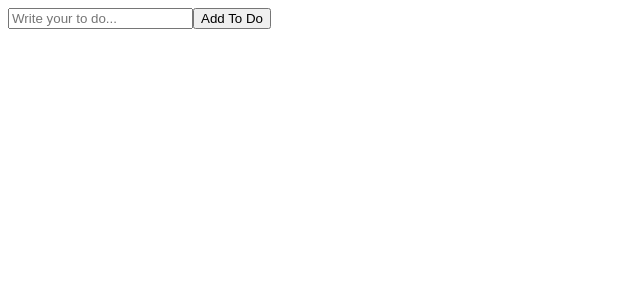
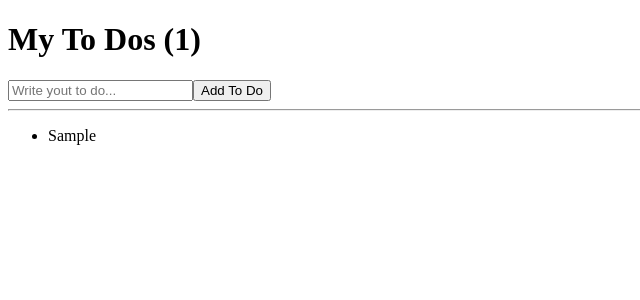
Before and after one commit to kang-mincheol/react-movie-app, a React (Create React App) app: page / in a window 1280 px wide. Both pictures are taken after typing "Sample" into the empty fields and a click on the button "Add To Do". Shown: the top 300 px of the page, without its empty margins (0-640 px from the left). Built offline with nearby package versions, Linux system fonts and the light colour scheme.

Commit message:
array state handling

```diff
--- a/src/App.js
+++ b/src/App.js
@@ -2,23 +2,34 @@ import { useState } from "react";
 
 function App() {
   const [toDo, setToDo] = useState("");
+  const [toDos, setToDos] = useState([]);
   const onChange = (event) => setToDo(event.target.value);
   const onSubmit = (event) => {
     event.preventDefault();
     if(toDo === "") {
       return;
     }
+
+    setToDos(currentArray => [toDo, ...currentArray]);
     setToDo("");
-
   }
 
+  console.log(toDos);
+
   return (
-    <div>
-      <form onSubmit={onSubmit}>
-        <input onChange={onChange} value={toDo} type="text" placeholder="Write your to do..." />
-        <button>Add To Do</button>
-      </form>
-    </div>
+  <div>
+    <h1>My To Dos ({toDos.length})</h1>
+    <form onSubmit={onSubmit}>
+      <input onChange={onChange} value={toDo} type="text" placeholder="Write yout to do..." />
+      <button>Add To Do</button>
+    </form>
+    <hr />
+    <ul>
+      {toDos.map((item, index) => (
+        <li key={index}>{item}</li>
+      ))}
+    </ul>
+  </div>
   );
 }
 
```
